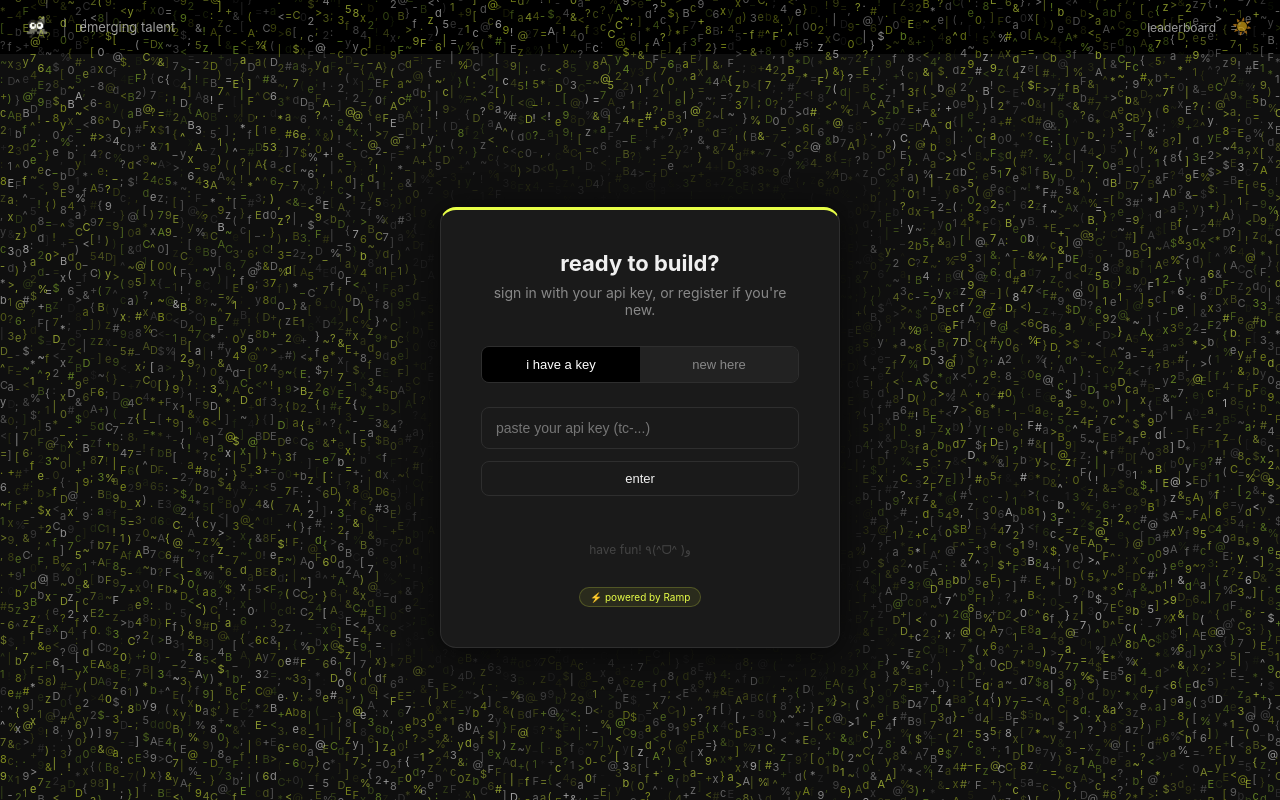
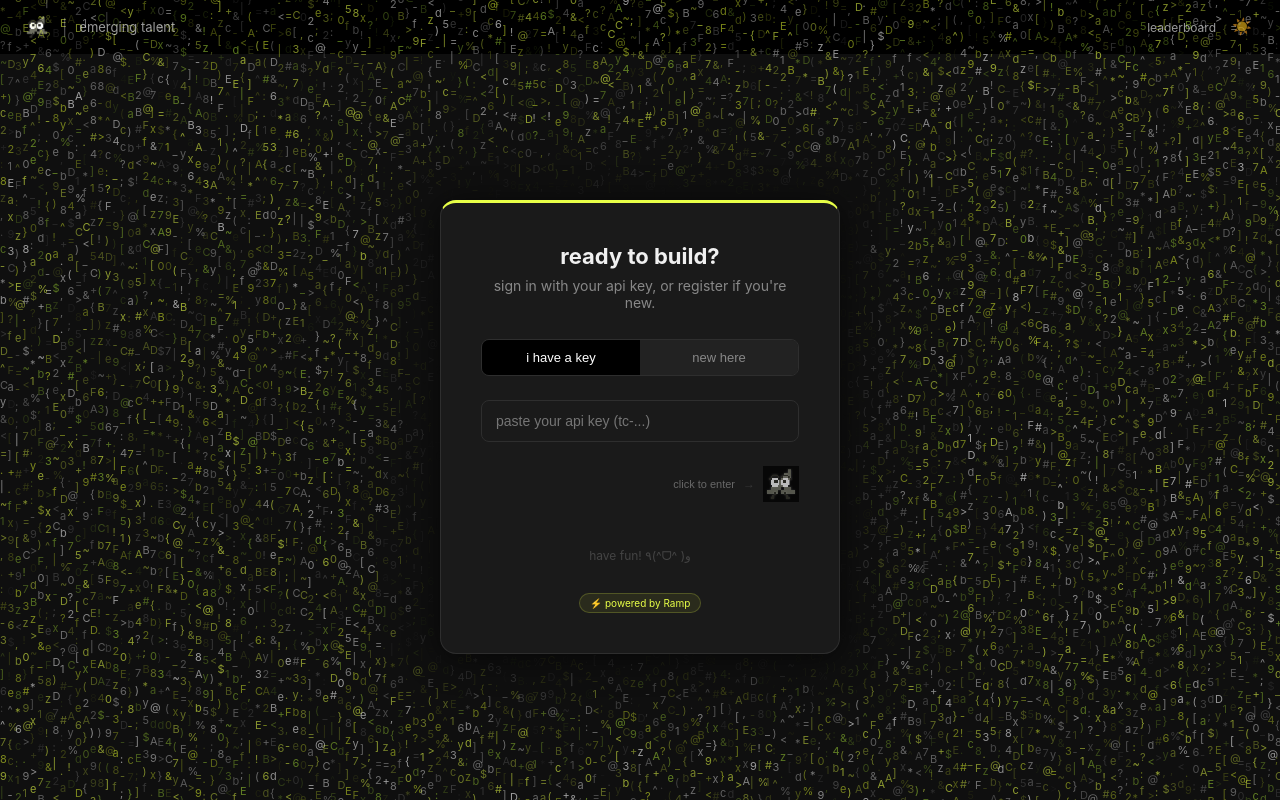
Before and after one commit to awu-ramp/ramp-cbb, a FastAPI app: page / in a window 1280 px wide. Run offline with FastAPI, Linux system fonts and the light colour scheme; parts of the project's set-up code (start-up, migrations or seed data) failed here and were passed over; some libraries are stand-ins or nearby versions.

Commit message:
Add files via upload

```diff
--- a/templates/chat.html
+++ b/templates/chat.html
@@ -3,7 +3,7 @@
 <head>
   <meta charset="UTF-8" />
   <meta name="viewport" content="width=device-width, initial-scale=1.0" />
-  <title>Ramp emerging talent — Claude</title>
+  <title>Ramp Build Board</title>
   <style>
     * { box-sizing: border-box; margin: 0; padding: 0; }
 
@@ -209,20 +209,38 @@
     }
     input:focus { border-color: #888; }
 
-    .btn-primary {
+    .btn-primary { display: none; }
+
+    .pixel-enter {
+      display: flex;
+      align-items: center;
+      justify-content: flex-end;
+      gap: 8px;
+      margin-top: 12px;
+      cursor: pointer;
+      opacity: 0.7;
+      transition: opacity 0.15s;
+      background: none;
+      border: none;
       width: 100%;
-      padding: 9px;
-      background: transparent;
-      color: var(--text);
-      border: 1px solid var(--border);
-      border-radius: 8px;
-      font-size: 13px;
-      font-weight: 500;
-      cursor: pointer;
-      transition: border-color 0.15s, color 0.15s;
+      padding: 0;
     }
-    .btn-primary:hover { border-color: #888; }
-    .btn-primary:disabled { opacity: 0.4; cursor: not-allowed; }
+    .pixel-enter:hover { opacity: 1; }
+    .pixel-enter:disabled { opacity: 0.3; cursor: not-allowed; }
+    .pixel-enter-label {
+      font-size: 11px;
+      color: var(--text-muted);
+      font-family: inherit;
+    }
+    .pixel-enter-arrow {
+      font-size: 12px;
+      color: var(--text-faint);
+    }
+    .pixel-enter-icon {
+      width: 36px;
+      height: 36px;
+      image-rendering: pixelated;
+    }
 
     .auth-error {
       font-size: 13px;
@@ -626,13 +644,21 @@
 
     <div id="login-form">
       <input id="login-key" type="text" placeholder="paste your api key (tc-...)" />
-      <button class="btn-primary" onclick="login()">enter</button>
+      <button class="pixel-enter" onclick="login()" id="login-btn">
+        <span class="pixel-enter-label">click to enter</span>
+        <span class="pixel-enter-arrow">→</span>
+        <img src="/static/pixel.png" class="pixel-enter-icon" alt="enter" />
+      </button>
     </div>
 
     <div id="register-form" style="display:none">
       <input id="reg-name" type="text" placeholder="your name" />
       <input id="reg-email" type="email" placeholder="your email" />
-      <button class="btn-primary" onclick="register()">get my key</button>
+      <button class="pixel-enter" onclick="register()" id="register-btn">
+        <span class="pixel-enter-label">get my key</span>
+        <span class="pixel-enter-arrow">→</span>
+        <img src="/static/pixel.png" class="pixel-enter-icon" alt="enter" />
+      </button>
     </div>
 
     <div class="auth-error" id="auth-error"></div>
@@ -755,9 +781,9 @@
     var email = document.getElementById("reg-email").value.trim();
     if (!name || !email) { setError("name and email are required."); return; }
     setError("");
-    var btn = document.querySelector("#register-form .btn-primary");
+    var btn = document.getElementById("register-btn");
     btn.disabled = true;
-    btn.textContent = "registering…";
+    btn.querySelector(".pixel-enter-label").textContent = "registering…";
     fetch("/register", {
       method: "POST",
       headers: { "content-type": "application/json" },
@@ -773,7 +799,7 @@
       setError("network error — try again.");
     }).finally(function() {
       btn.disabled = false;
-      btn.textContent = "get my key";
+      btn.querySelector(".pixel-enter-label").textContent = "get my key";
     });
   }
 
```
